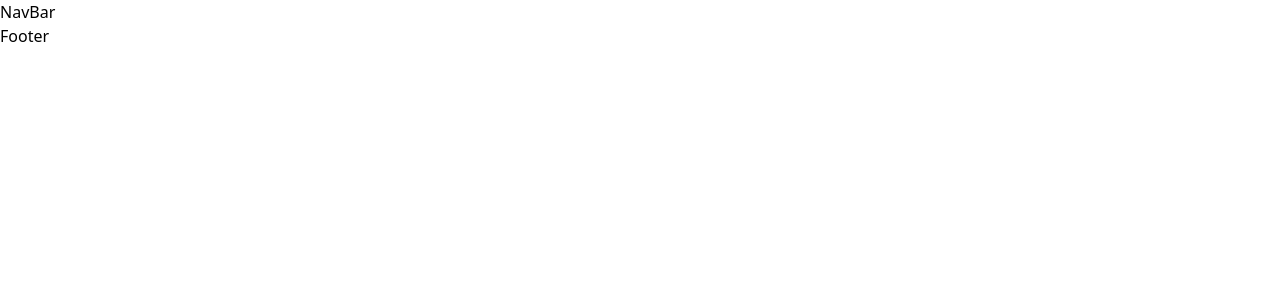
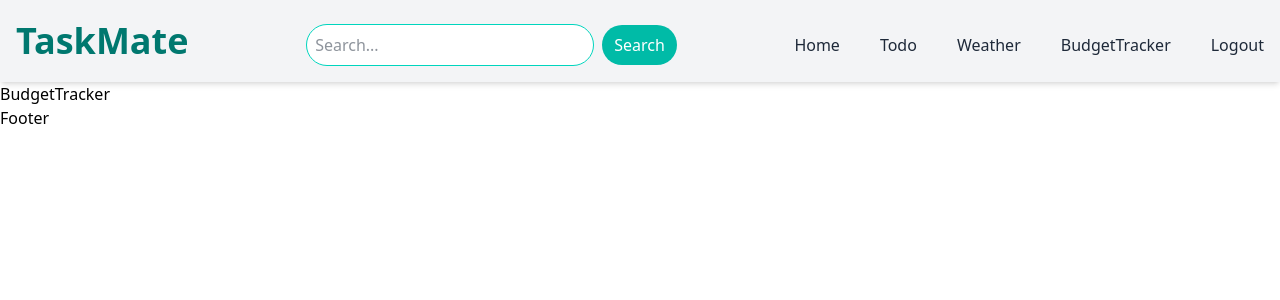
Before and after one commit to rajeshparmar69576/TaskMate, a React (Vite) app in the folder client/: page /budgettrackerpage in a window 1280 px wide. Before the commit this address had no page. Shown: the top 300 px of the page. Built offline with nearby package versions, Linux system fonts and the light colour scheme.

Commit message:
done with navBar ui

```diff
--- a/client/src/App.jsx
+++ b/client/src/App.jsx
@@ -6,8 +6,9 @@ import Signup from './pages/Signup'
 import TodoPage from './pages/TodoPage'
 import WeatherPage from './pages/WeatherPage'
 import Notes from './pages/Notes'
-import BudgetTraker from './pages/BudgetTraker'
+
 import Home from './pages/Home'
+import BudgetTracker from './pages/BudgetTracker'
 
 function App() {
 
@@ -22,7 +23,8 @@ function App() {
         <Route path='/todopage' element={<TodoPage/>}/>
         <Route path='/weatherpage' element={<WeatherPage/>}/>
         <Route path='/notespage' element={<Notes/>}/>
-        <Route path='/budgettraker' element={<BudgetTraker/>}/>
+        <Route path='/budgettrackerpage' element={<BudgetTracker/>}/>
+
       </Routes>
     <Footer/>
     </div>
--- a/client/src/components/NavBar.jsx
+++ b/client/src/components/NavBar.jsx
@@ -1,8 +1,32 @@
 import React from 'react'
+import {Link} from 'react-router-dom'
 
 const NavBar = () => {
   return (
-    <div>NavBar</div>
+    <nav className='flex items-center justify-between bg-gray-100 text-gray-800 shadow-md p-4'>
+  {/* Logo */}
+  <div>
+    <Link to={'/'}>
+      <h1 className='font-bold text-4xl text-teal-700'>TaskMate</h1>
+    </Link>
+  </div>
+  {/* Search bar */}
+  <div className='mt-2 flex items-center'>
+    <input className='w-72 border border-teal-400 rounded-3xl p-2 bg-white text-gray-800 focus:ring-2 focus:ring-teal-500' placeholder="Search..." />
+    <button className='ml-2 px-3 py-2 bg-teal-500 text-white rounded-3xl hover:bg-teal-600 transition duration-300'>
+      Search
+    </button>
+  </div>
+  {/* Links */}
+  <div className='flex gap-10 justify-between mt-2'>
+    <Link to={'/'} className='hover:text-teal-600 transition duration-250'>Home</Link>
+    <Link to={'/todopage'} className='hover:text-teal-600 transition duration-250'>Todo</Link>
+    <Link to={'/weatherpage'} className='hover:text-teal-600 transition duration-250'>Weather</Link>
+    <Link to={'/budgettrackerpage'} className='hover:text-teal-600 transition duration-250'>BudgetTracker</Link>
+    <Link to={'/login'} className='hover:text-teal-600 transition duration-250'>Logout</Link>
+  </div>
+</nav>
+
   )
 }
 
--- /dev/null
+++ b/client/src/pages/BudgetTracker.jsx
@@ -0,0 +1,9 @@
+import React from 'react'
+
+const BudgetTracker = () => {
+  return (
+    <div>BudgetTracker</div>
+  )
+}
+
+export default BudgetTracker
--- a/client/src/pages/BudgetTraker.jsx
+++ /dev/null
@@ -1,9 +0,0 @@
-import React from 'react'
-
-const BudgetTraker = () => {
-  return (
-    <div>BudgetTraker</div>
-  )
-}
-
-export default BudgetTraker
```
